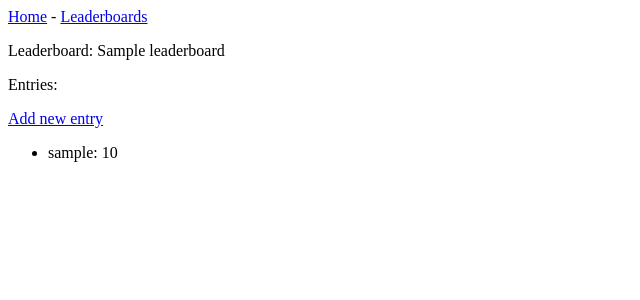
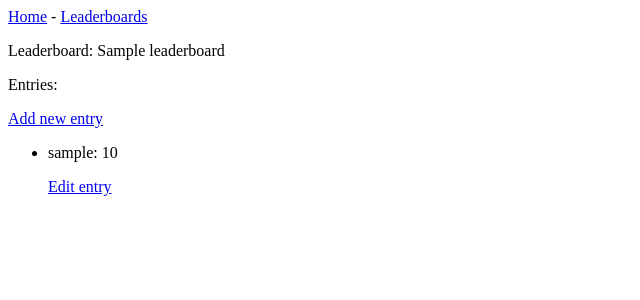
Before and after one commit to PurpJell/game-site, a Django app: a page that uses darbiniai_app/templates/darbiniai_app/entries.html in a window 1280 px wide. Shown: the top 300 px of the page, without its empty margins (0-640 px from the left). Run offline with Django 4.2, Linux system fonts and the light colour scheme; tables that the repository leaves empty hold one stand-in row (values such as "Sample post"); parts of the project's set-up code (start-up, migrations or seed data) failed here and were passed over.

Commit message:
Entry editing
Added function for users to edit existing entries.

```diff
--- a/darbiniai_app/templates/darbiniai_app/entries.html
+++ b/darbiniai_app/templates/darbiniai_app/entries.html
@@ -13,6 +13,9 @@
 {% for entry in entries %}
     <li>
         <p>{{ entry.username }}: {{entry.score}}</p>
+        <p>
+            <a href="{% url 'darbiniai_app:edit_entry' entry.id %}">Edit entry</a>
+        </p>
     </li>
 {% empty %}
     <li>There are no entries for this leaderboard yet.</li>
--- a/darbiniai_app/urls.py
+++ b/darbiniai_app/urls.py
@@ -15,6 +15,7 @@ urlpatterns = [
 
     path('new_leaderboard/', views.new_leaderboard, name='new_leaderboard'),
     path('new_entry/<str:gameName>/', views.new_entry, name='new_entry'),
+    path('edit_entry/<int:entry_id>/', views.edit_entry, name='edit_entry'),
 
     # (by internet, with an API)
     path('api/leaderboards/', views.leaderboard_list),
--- a/darbiniai_app/views.py
+++ b/darbiniai_app/views.py
@@ -65,6 +65,24 @@ def new_entry(request, gameName):
     #Display blank or invalid form.
     context = {'leaderboard': leaderboard, 'form': form}
     return render(request, 'darbiniai_app/new_entry.html', context)
+
+def edit_entry(request, entry_id):
+    """Edit an existing entry"""
+    entry = Entry.objects.get(id=entry_id)
+    leaderboard = entry.LB
+
+    if request.method != 'POST':
+        #Initial request; pre-fill form with the current entry.
+        form = EntryForm(instance=entry)
+    else:
+        #POST data submitted; process data.
+        form = EntryForm(instance=entry, data = request.POST)
+        if form.is_valid():
+            form.save()
+            return redirect('darbiniai_app:entries', gameName = leaderboard.gameName)
+
+    context = {'entry':entry, 'leaderboard': leaderboard, 'form': form}
+    return render(request, 'darbiniai_app/edit_entry.html', context)
 
 
 
```
Also changed, not shown: darbiniai_app/templates/darbiniai_app/edit_entry.html (added, +14 -0 lines).
